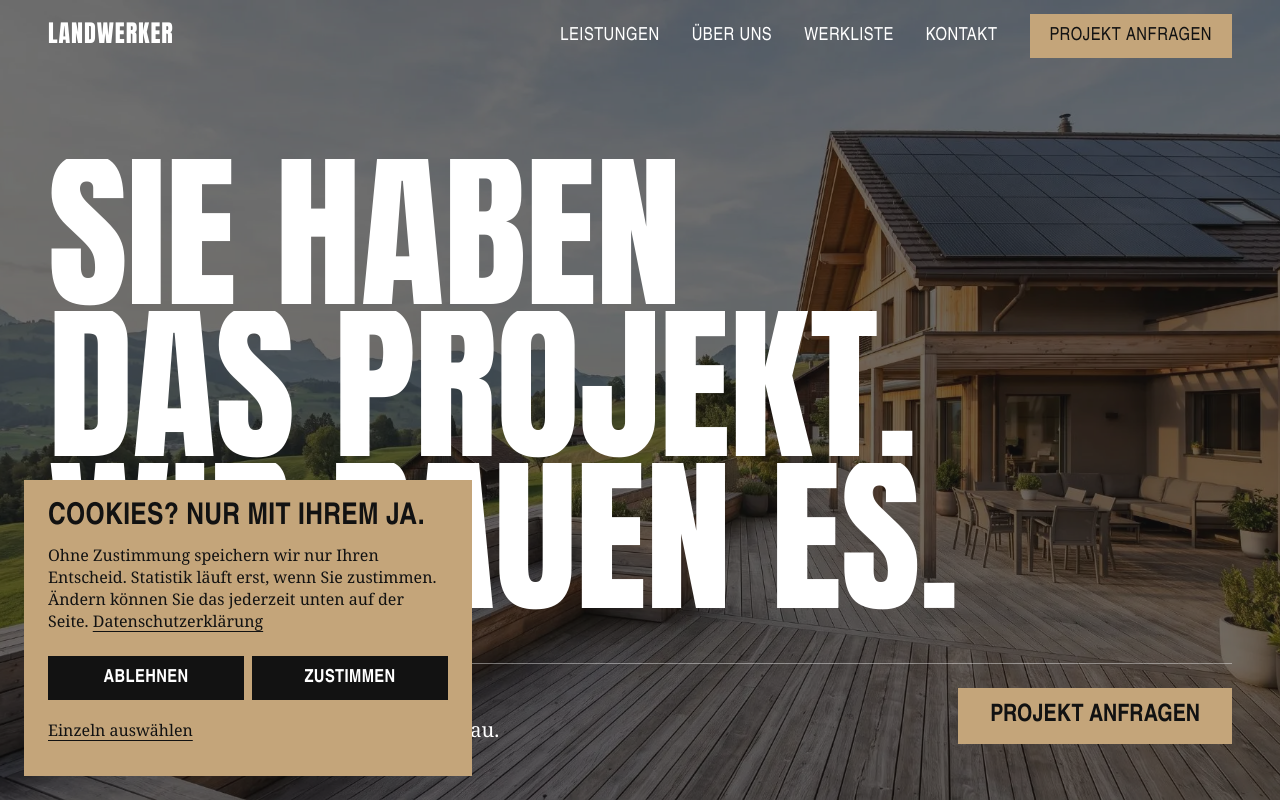
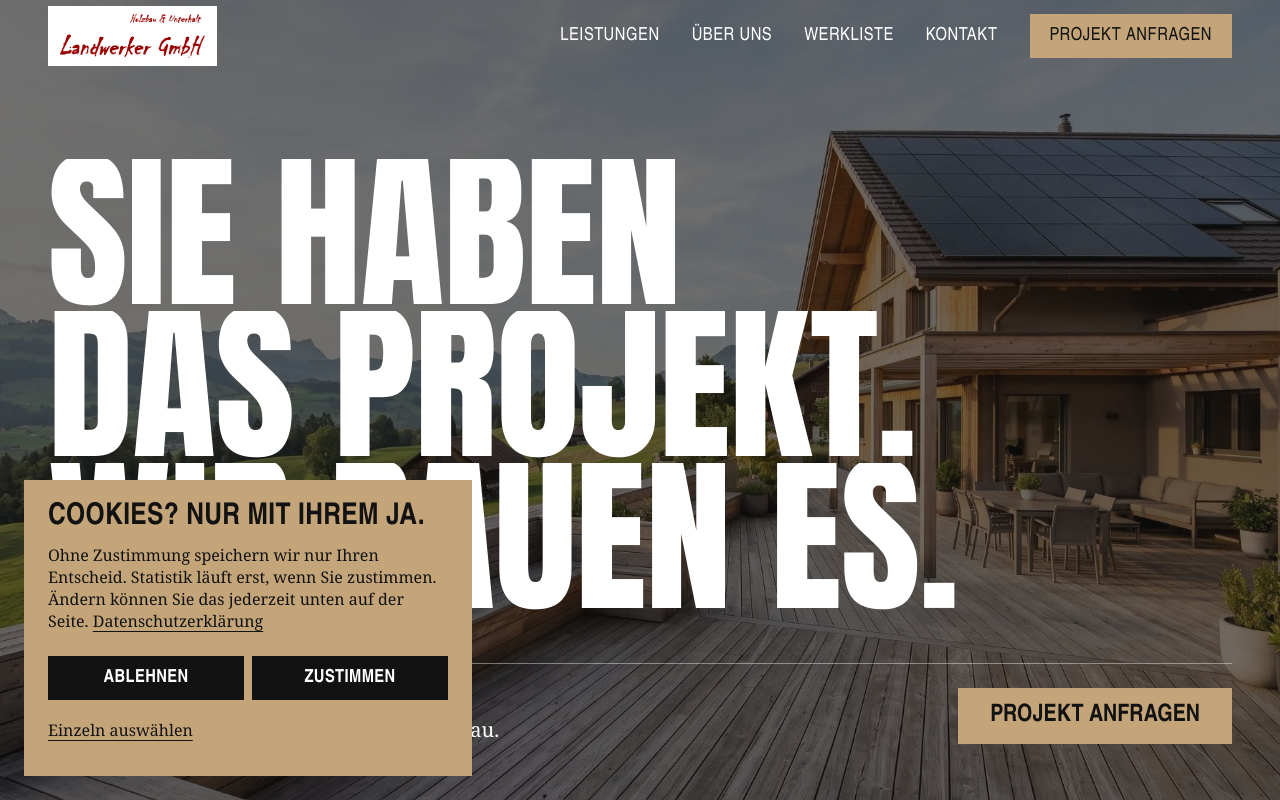
Before and after one commit to stibe881/landwerker.ch, a React (Vite) app: page / in a window 1280 px wide. Shown: the top 800 px of the page. Built offline with nearby package versions, Linux system fonts and the light colour scheme.

Commit message:
Kopfzeile: Original-Logo der Landwerker GmbH
Logo in Markenrot auf weisser Tafel, da es auf Kohle nur etwa 2:1 Kontrast hätte.
PNG zugeschnitten und auf 8 KB reduziert.

Co-Authored-By: Claude Opus 5.5 <noreply@anthropic.com>
Claude-Session: https://claude.ai/code/session_01WUQrvSC79R6jSi6fLjtoZQ

```diff
--- a/src/components/Header.jsx
+++ b/src/components/Header.jsx
@@ -1,7 +1,6 @@
 import { useEffect, useState } from 'react'
 import { Link, useLocation } from 'react-router-dom'
 import { nav } from '../content.js'
-import Logo from './Logo.jsx'
 
 export default function Header() {
   const [scrolled, setScrolled] = useState(false)
@@ -43,8 +42,16 @@ export default function Header() {
       } ${hidden && !open ? '-translate-y-full focus-within:translate-y-0' : ''}`}
     >
       <div className="wrap flex h-18 items-center justify-between gap-8">
-        <Link to="/" className="focus-ring" aria-label="Landwerker GmbH, zur Startseite">
-          <Logo />
+        {/* Original-Logo in Markenrot. Auf Kohle hätte es nur ~2:1 Kontrast, daher auf eigener Kalk-Tafel
+            (wie das Firmenschild an der Baustelle). */}
+        <Link to="/" className="block bg-kalk px-3 py-2 focus-ring">
+          <img
+            src={`${import.meta.env.BASE_URL}media/logo-landwerker.png`}
+            alt="Landwerker GmbH, Holzbau & Unterhalt – zur Startseite"
+            width="798"
+            height="242"
+            className="h-9 w-auto sm:h-11"
+          />
         </Link>
 
         <nav aria-label="Hauptnavigation" className="hidden md:block">
```
Also changed, not shown: public/media/logo-landwerker.png (added).
